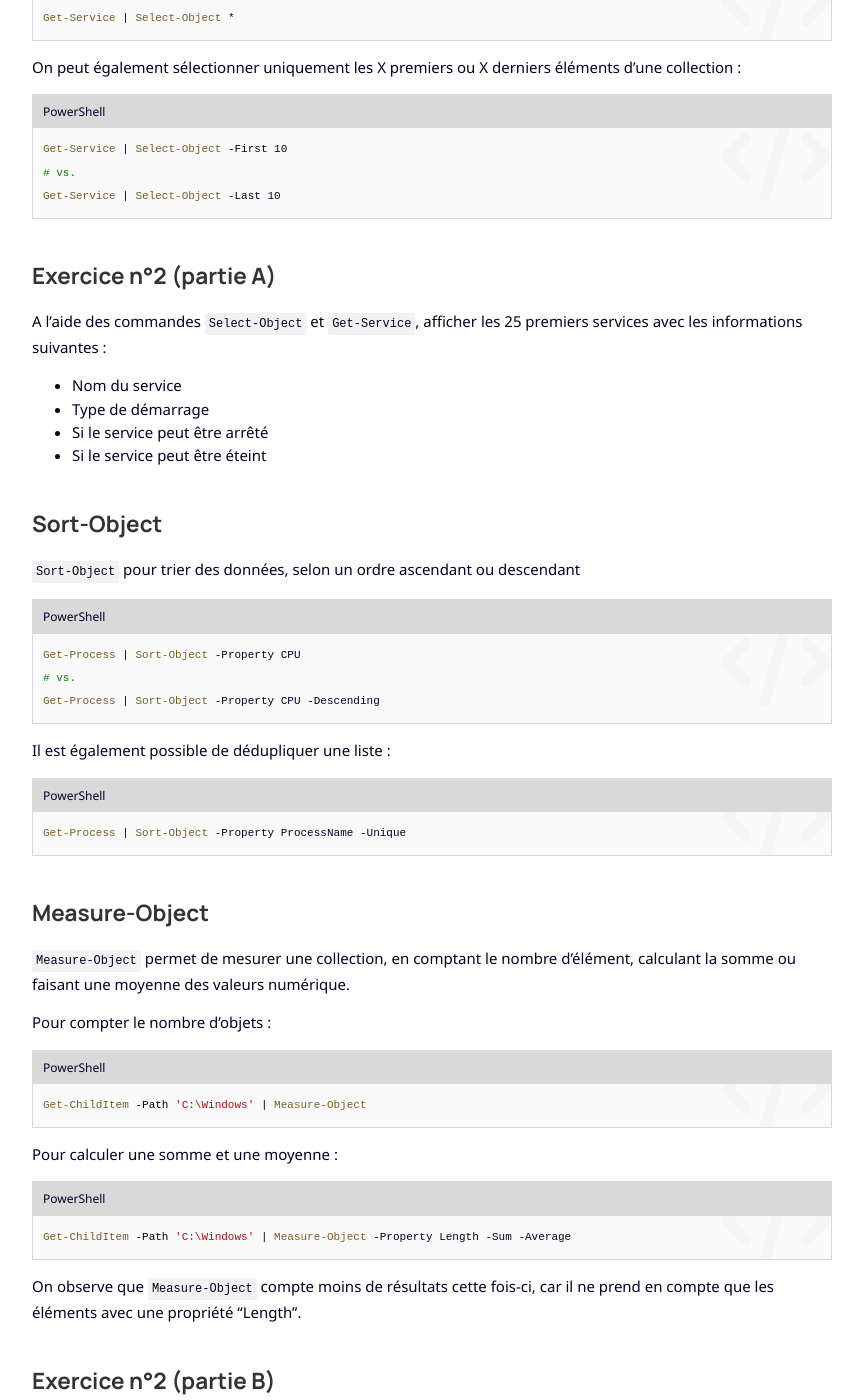
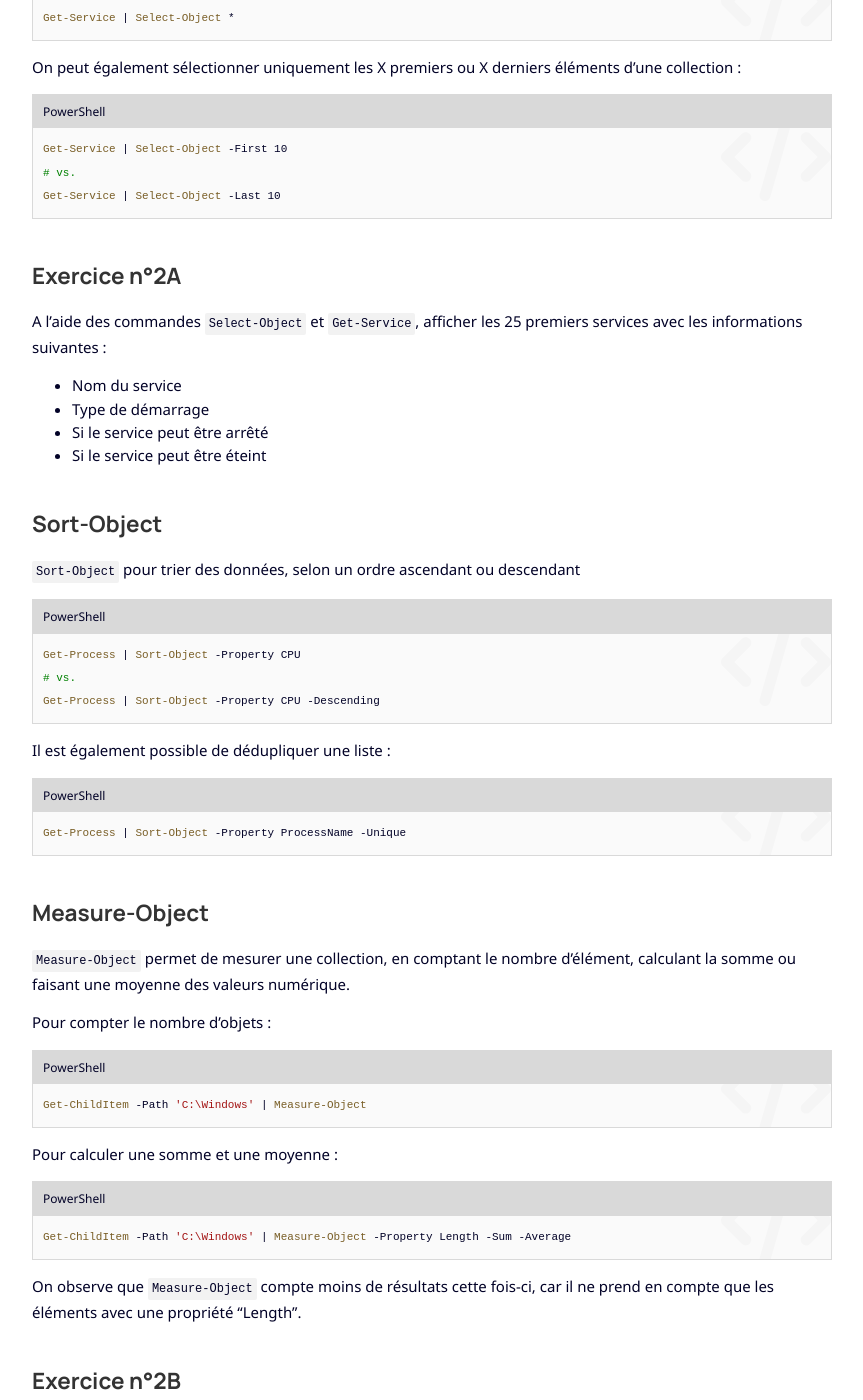
Before and after one commit to leobouard/leobouard.github.io, a Jekyll site: the page built from _posts/2024-04-07-cours-powershell-from-scratch-003.md, in a window 1280 px wide and 1400 px high, scrolled down 1134 px. Shown: the whole window, without its empty margins (208-1071 px from the left). Built offline with Jekyll 4.4.1, drawn with Linux system fonts in a browser that asks for light colours; nearby versions of some CDN libraries; some web fonts are replaced; some of the changed text lies outside the part shown.

Commit message:
Update 2024-04-07-cours-powershell-from-scratch-003.md

````diff
--- a/_posts/2024-04-07-cours-powershell-from-scratch-003.md
+++ b/_posts/2024-04-07-cours-powershell-from-scratch-003.md
@@ -51,7 +51,7 @@ Get-Service | Select-Object -First 10
 Get-Service | Select-Object -Last 10
 ```
 
-### Exercice n°2 (partie A)
+### Exercice n°2A
 
 A l'aide des commandes `Select-Object` et `Get-Service`, afficher les 25 premiers services avec les informations suivantes :
 
@@ -94,7 +94,7 @@ Get-ChildItem -Path 'C:\Windows' | Measure-Object -Property Length -Sum -Average
 
 On observe que `Measure-Object` compte moins de résultats cette fois-ci, car il ne prend en compte que les éléments avec une propriété "Length".
 
-### Exercice n°2 (partie B)
+### Exercice n°2B
 
 A l'aide des commandes `Get-Process`, `Sort-Object` et `Measure-Object`, compter le nombre de processus unique sur votre ordinateur.
 
@@ -133,7 +133,7 @@ Get-LocalGroup | ForEach-Object {
 
 Dans l'exemple ci-dessus, la variable courante va contenir le groupe "Administrateurs", puis "Administrateur Hyper-V", puis "Duplicateurs", etc.
 
-### Exercice n°2 (partie C)
+### Exercice n°2C
 
 A l'aide des commandes et des connaissances que vous avez vu précédemment, réaliser votre premier script en suivant le pseudo-code indiqué :
 
````
